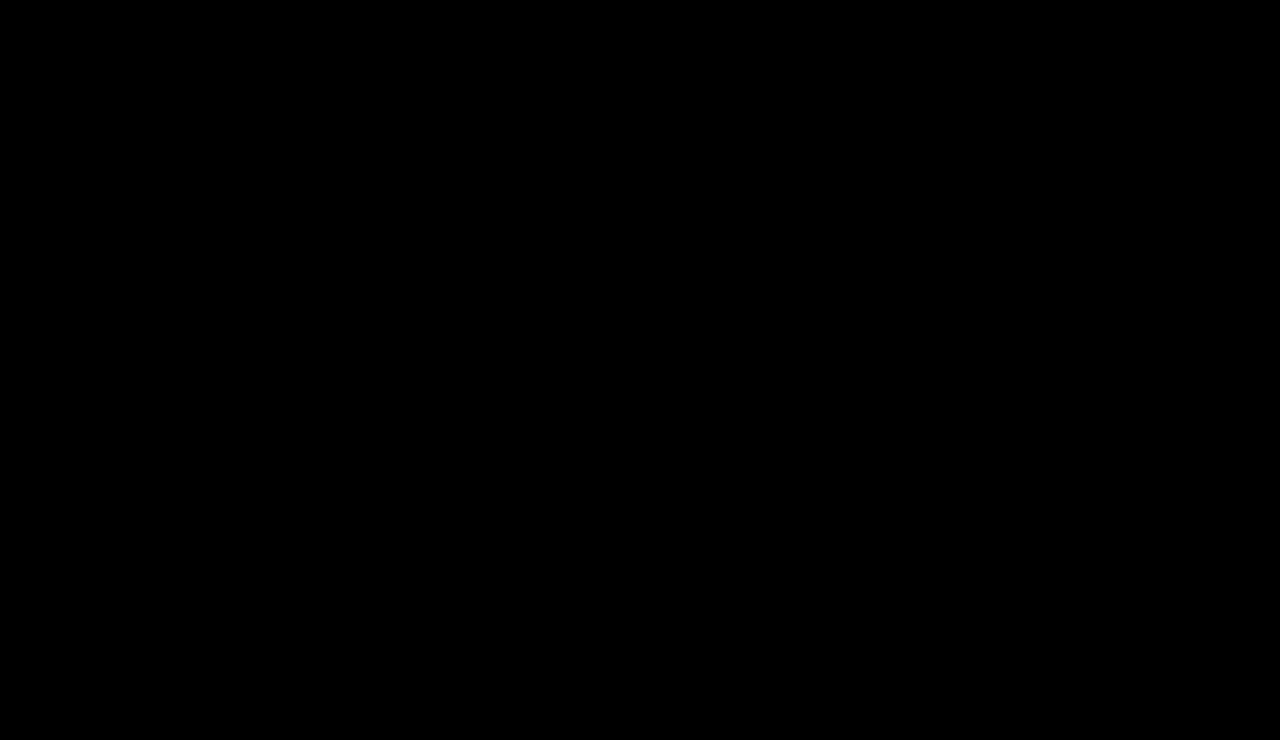
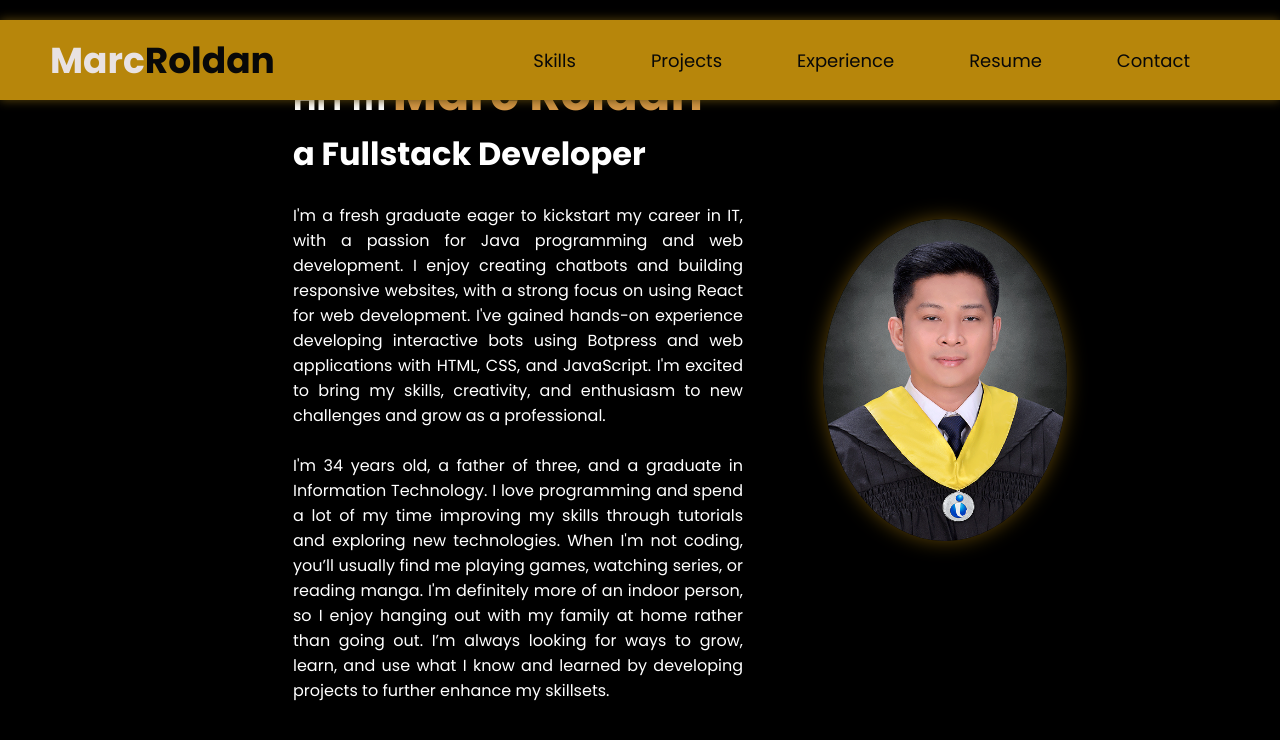
Before and after one commit to Shuma14/portfolio, a React (Vite) app: page / in a window 1280 px wide. Shown: the top 740 px of the page. Built offline with nearby package versions, Linux system fonts and the light colour scheme.

Commit message:
fixed basename for Hashrouter for local and envi

```diff
--- a/src/App.jsx
+++ b/src/App.jsx
@@ -19,19 +19,25 @@ const RedirectToResume = () => {
   return null;
 };
 
+const basename = process.env.NODE_ENV === "production" ? "/portfolio" : "/";
+
 const App = () => {
+
   return (
-    <HashRouter basename="/portfolio">
-      <RootLayout>
-        <Routes>
-          <Route path="/" element={<Home />} />
-          <Route path="/skills" element={<Skills />} />
-          <Route path="/projects" element={<Projects />} />
-          <Route path="/experience" element={<Experience />} />
-          <Route path="/resume" element={<RedirectToResume />} />
-          <Route path="/contact" element={<Contact />} />
-        </Routes>
-      </RootLayout>
+
+<HashRouter basename={basename}>
+      <Routes>
+        {/* Parent Route */}
+        <Route path="/" element={<RootLayout />}>
+          {/* Child Routes */}
+          <Route index element={<Home />} />
+          <Route path="skills" element={<Skills />} />
+          <Route path="projects" element={<Projects />} />
+          <Route path="experience" element={<Experience />} />
+          <Route path="resume" element={<Resume />} />
+          <Route path="contact" element={<Contact />} />
+        </Route>
+      </Routes>
     </HashRouter>
   );
 };
```
